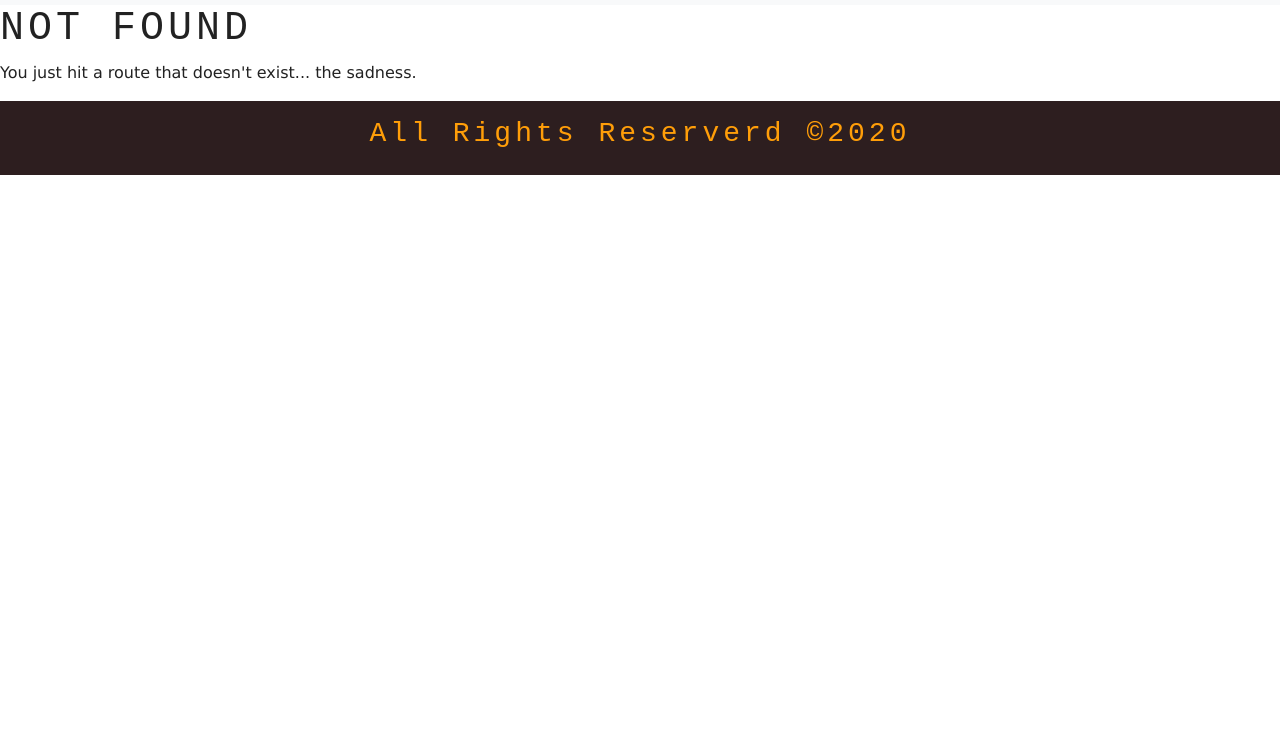
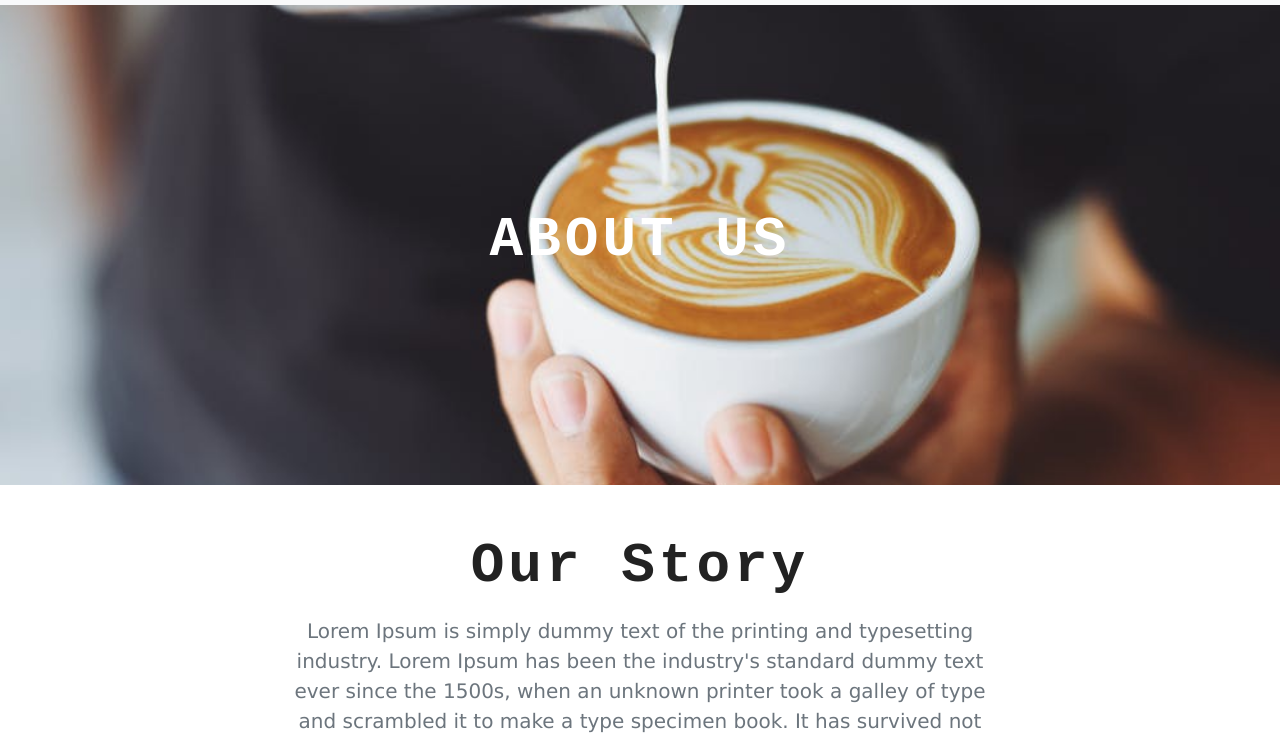
Before and after one commit to renatobabata/coffee, a Gatsby site: page /about in a window 1280 px wide. Before the commit this address had no page. Shown: the part 69-804 px from the top of the page. Built offline with nearby package versions, Linux system fonts and the light colour scheme; Gatsby itself is replaced by a stand-in of ours.

Commit message:
Coffee - 2:40

```diff
--- a/gatsby-config.js
+++ b/gatsby-config.js
@@ -1,3 +1,6 @@
+require("dotenv").config({
+  path: `.env.${process.env.NODE_ENV}`,
+})
 module.exports = {
   siteMetadata: {
     title: `Coffee !`,
@@ -11,6 +14,14 @@ module.exports = {
       options: {
         name: `images`,
         path: `${__dirname}/src/images`,
+      },
+    },
+    {
+      resolve: `gatsby-source-contentful`,
+      options: {
+        spaceId: process.env.CONTENTFUL_SPACE_ID,
+        // Learn about environment variables: https://gatsby.dev/env-vars
+        accessToken: process.env.CONTENTFUL_ACCESS_TOKEN,
       },
     },
     `gatsby-transformer-sharp`,
--- a/package.json
+++ b/package.json
@@ -12,6 +12,7 @@
     "gatsby-plugin-offline": "^3.2.13",
     "gatsby-plugin-react-helmet": "^3.3.6",
     "gatsby-plugin-sharp": "^2.6.14",
+    "gatsby-source-contentful": "^2.3.27",
     "gatsby-source-filesystem": "^2.3.14",
     "gatsby-transformer-sharp": "^2.5.7",
     "prop-types": "^15.7.2",
--- a/src/components/layout.css
+++ b/src/components/layout.css
@@ -25,7 +25,8 @@ h1,h2,h3,h4,h5,h6{
   color: var(--mainYellow);
   font-size: 2rem;
 }
-.default-background{
+.default-background,
+.about-background{
   min-height: 100vh;
   display: flex;
   align-items: center;
@@ -34,6 +35,9 @@ h1,h2,h3,h4,h5,h6{
   background-position: center;
   background-size: cover;
   background-attachment: fixed;
+}
+.about-background{
+  min-height: 60vh;
 }
 .btn-yellow{
   color:var(--mainYellow);
--- /dev/null
+++ b/src/pages/about.js
@@ -0,0 +1,35 @@
+import React from "react"
+import { Link, graphql } from "gatsby"
+
+import Layout from "../components/layout"
+import SEO from "../components/seo"
+import BackgroundSection from "../components/Globals/BackgroundSection"
+import Info from "../components/Home/Info"
+
+const AboutPage = ({data}) => (
+  <Layout>
+    <SEO title="Home" />
+    <BackgroundSection img={data.img.childImageSharp.fluid}
+    title="About us" styleClass="default-background" styleClass="about-background"/>
+    <Info/>
+    <Link to="/about">
+      <button className="btn text-uppercase btn-yellow"> About</button>
+    </Link>
+  </Layout>
+)
+
+export const query = graphql`
+  {
+    img:file(relativePath:{eq:"about-background.jpeg"}){
+      childImageSharp{
+        fluid{
+          ...GatsbyImageSharpFluid_tracedSVG
+        }
+      }
+    }
+  }
+`;
+
+
+
+export default AboutPage
```
Also changed, not shown: 2 other files.
